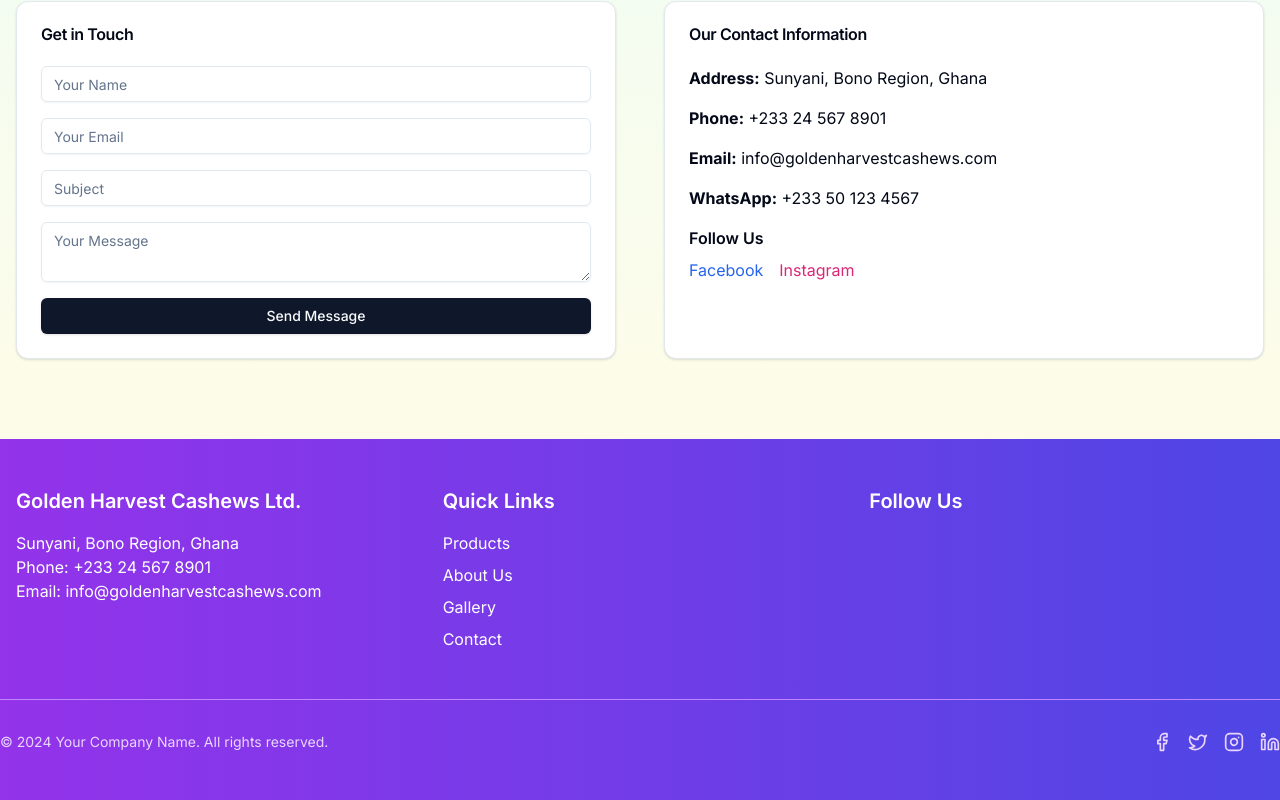
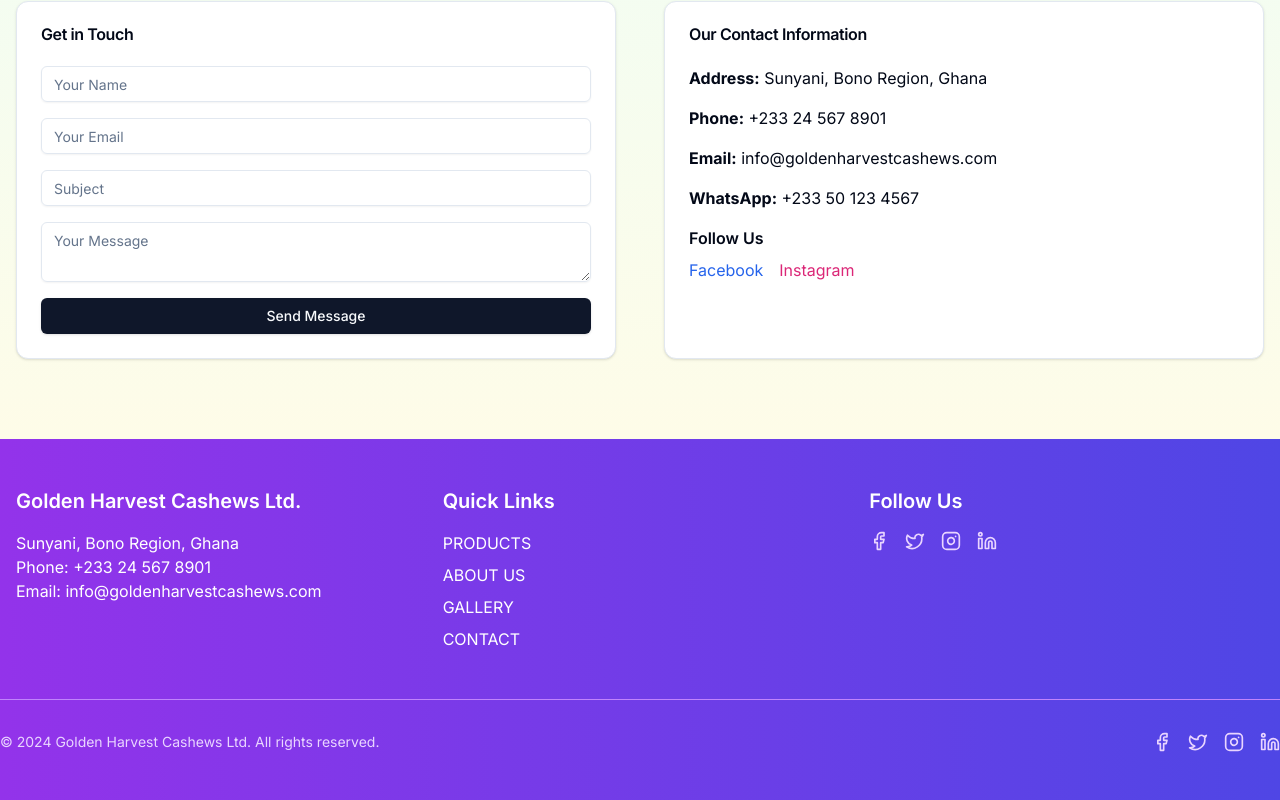
Before and after one commit to michaelbaahGH/ada-salt, a Next.js app: page / in a window 1280 px wide. Shown: the part 2619-3419 px from the top of the page. Built offline with nearby package versions, Linux system fonts and the light colour scheme.

Commit message:
fix the navbar and footer

```diff
--- a/components/Footer.tsx
+++ b/components/Footer.tsx
@@ -17,51 +17,98 @@
           <h3 className="text-xl font-semibold mb-4">Quick Links</h3>
           <ul className="space-y-2">
             <li>
-              <Link href="#products">Products</Link>
+              <Link href="/products" className="uppercase hover:underline">
+                Products
+              </Link>
             </li>
             <li>
-              <Link href="#about">About Us</Link>
+              <Link href="/about" className="uppercase hover:underline">
+                About Us
+              </Link>
             </li>
             <li>
-              <Link href="#gallery">Gallery</Link>
+              <Link href="/gallery" className="uppercase hover:underline">
+                Gallery
+              </Link>
             </li>
             <li>
-              <Link href="#contact">Contact</Link>
+              <Link href="/contact" className="uppercase hover:underline">
+                Contact
+              </Link>
             </li>
           </ul>
         </div>
         <div>
           <h3 className="text-xl font-semibold mb-4">Follow Us</h3>
           <div className="flex space-x-4">
-            {/* Add social media icons here */}
+            <a
+              href="https://www.facebook.com/"
+              target="_blank"
+              rel="noopener noreferrer"
+              className="text-purple-200 hover:text-white transition-colors duration-200"
+            >
+              <Facebook size={20} />
+            </a>
+            <a
+              href="https://twitter.com/"
+              target="_blank"
+              rel="noopener noreferrer"
+              className="text-purple-200 hover:text-white transition-colors duration-200"
+            >
+              <Twitter size={20} />
+            </a>
+            <a
+              href="https://www.instagram.com/"
+              target="_blank"
+              rel="noopener noreferrer"
+              className="text-purple-200 hover:text-white transition-colors duration-200"
+            >
+              <Instagram size={20} />
+            </a>
+            <a
+              href="https://www.linkedin.com/"
+              target="_blank"
+              rel="noopener noreferrer"
+              className="text-purple-200 hover:text-white transition-colors duration-200"
+            >
+              <Linkedin size={20} />
+            </a>
           </div>
         </div>
       </div>
       <div className="container mx-auto mt-12 pt-8 border-t border-purple-400 flex flex-col sm:flex-row justify-between items-center">
         <div className="text-sm text-purple-200 mb-4 sm:mb-0">
-          © 2024 Your Company Name. All rights reserved.
+          © 2024 Golden Harvest Cashews Ltd. All rights reserved.
         </div>
         <div className="flex space-x-4">
           <a
-            href="#"
+            href="https://www.facebook.com/"
+            target="_blank"
+            rel="noopener noreferrer"
             className="text-purple-200 hover:text-white transition-colors duration-200"
           >
             <Facebook size={20} />
           </a>
           <a
-            href="#"
+            href="https://twitter.com/"
+            target="_blank"
+            rel="noopener noreferrer"
             className="text-purple-200 hover:text-white transition-colors duration-200"
           >
             <Twitter size={20} />
           </a>
           <a
-            href="#"
+            href="https://www.instagram.com/"
+            target="_blank"
+            rel="noopener noreferrer"
             className="text-purple-200 hover:text-white transition-colors duration-200"
           >
             <Instagram size={20} />
           </a>
           <a
-            href="#"
+            href="https://www.linkedin.com/"
+            target="_blank"
+            rel="noopener noreferrer"
             className="text-purple-200 hover:text-white transition-colors duration-200"
           >
             <Linkedin size={20} />
--- a/components/Navbar.tsx
+++ b/components/Navbar.tsx
@@ -1,22 +1,31 @@
 "use client";
-
 import React from "react";
 import { Menu } from "lucide-react";
 import { Button } from "@/components/ui/button";
 import { Sheet, SheetContent, SheetTrigger } from "@/components/ui/sheet";
 import Link from "next/link";
-import { useRouter } from "next/navigation";
+import { usePathname } from "next/navigation"; // Import usePathname
 
-const menuItems = [
+interface MenuItem {
+  title: string;
+  href: string;
+}
+
+const menuItems: MenuItem[] = [
   { title: "ABOUT", href: "/about" },
   { title: "SERVICES", href: "/services" },
   { title: "PRODUCTS", href: "/products" },
   { title: "CONTACT", href: "/contact" },
 ];
 
-const NavItem = ({ item, isActive }) => {
+interface NavItemProps {
+  item: MenuItem;
+  isActive: boolean;
+}
+
+const NavItem: React.FC<NavItemProps> = ({ item, isActive }) => {
   return (
-    <Link href={item.href} legacyBehavior>
+    <Link href={item.href} passHref legacyBehavior>
       <a
         className={`py-2 px-3 rounded-md transition-all duration-300 ease-in-out ${
           isActive
@@ -30,10 +39,10 @@
   );
 };
 
-const MobileNavItem = ({ item, isActive }) => {
+const MobileNavItem: React.FC<NavItemProps> = ({ item, isActive }) => {
   return (
     <div className="border-b border-purple-400 py-2">
-      <Link href={item.href} legacyBehavior>
+      <Link href={item.href} passHref legacyBehavior>
         <a
           className={`block py-2 px-4 transition-colors duration-200 ${
             isActive
@@ -48,16 +57,18 @@
   );
 };
 
-const Navbar = () => {
-  const router = useRouter();
+const Navbar: React.FC = () => {
+  const pathname = usePathname(); // Use usePathname instead of useRouter
 
-  const isActiveLink = (href) => router.asPath === href;
+  const isActiveLink = (href: string): boolean => {
+    return pathname === href || pathname.startsWith(`${href}/`);
+  };
 
   return (
     <nav className="bg-gradient-to-r from-purple-600 to-indigo-600 shadow-lg">
       <div className="container mx-auto px-4">
         <div className="flex justify-between items-center py-4">
-          <Link href="/" legacyBehavior>
+          <Link href="/" passHref legacyBehavior>
             <a className="text-2xl font-bold text-white">Logo</a>
           </Link>
 
--- a/components/about/Hero.tsx
+++ b/components/about/Hero.tsx
@@ -11,7 +11,7 @@
         className="brightness-50"
       />
       <div className="absolute inset-0 flex items-center justify-center">
-        <div className="text-center text-white">
+        <div className="text-center text-black">
           <h1 className="text-5xl font-bold mb-4">Our Story</h1>
           <p className="text-xl max-w-2xl mx-auto">
             Cultivating Quality, Nurturing Nature, and Empowering Communities
--- a/components/about/Story.tsx
+++ b/components/about/Story.tsx
@@ -8,7 +8,7 @@
           <CardContent className="p-8">
             <h2 className="text-3xl font-bold mb-6 text-center">Our Journey</h2>
             <div className="space-y-6">
-              <p className="text-black">
+              <p>
                 Founded in 2008, Golden Harvest Cashews Ltd. began as a small
                 family-owned farm in the lush landscapes of Ghana's Bono Region.
                 Our founders, driven by a passion for sustainable agriculture
```
Also changed, not shown: app/products.tsx (added), app/services/page.tsx (added).
